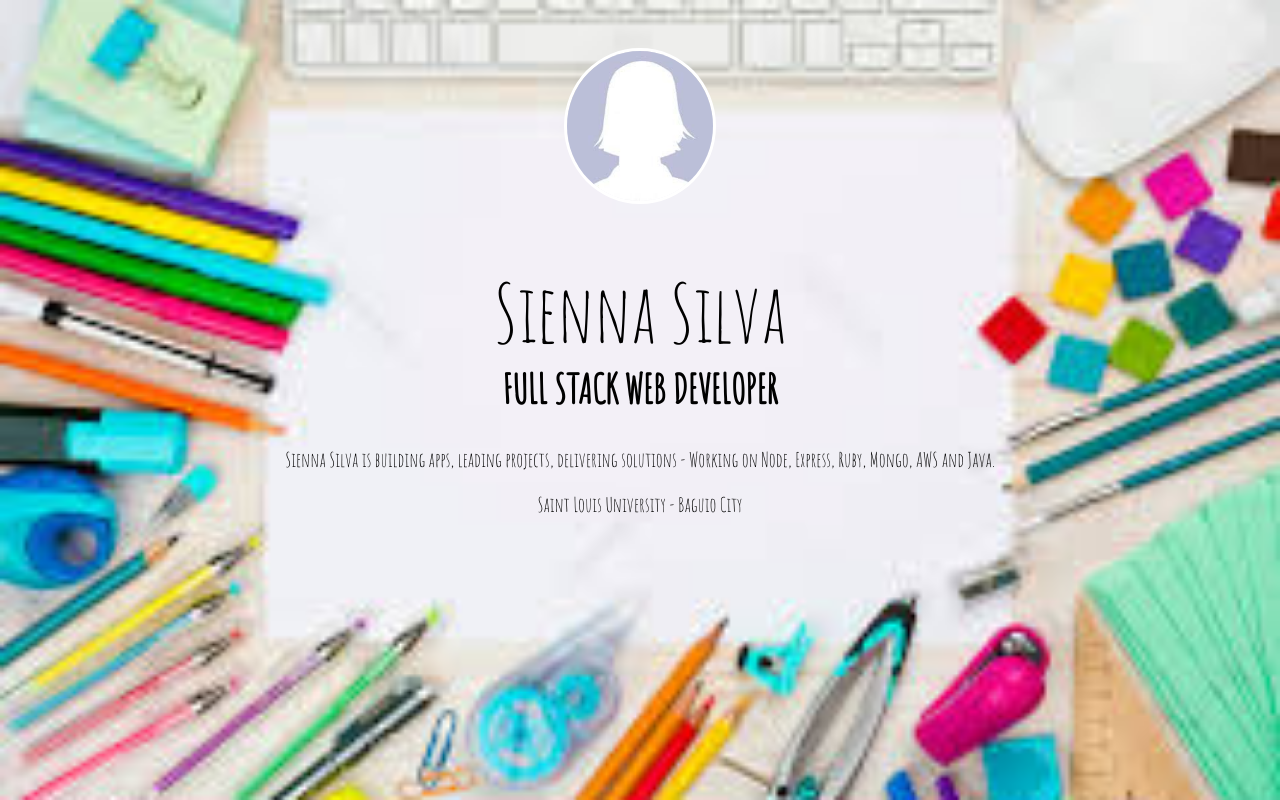
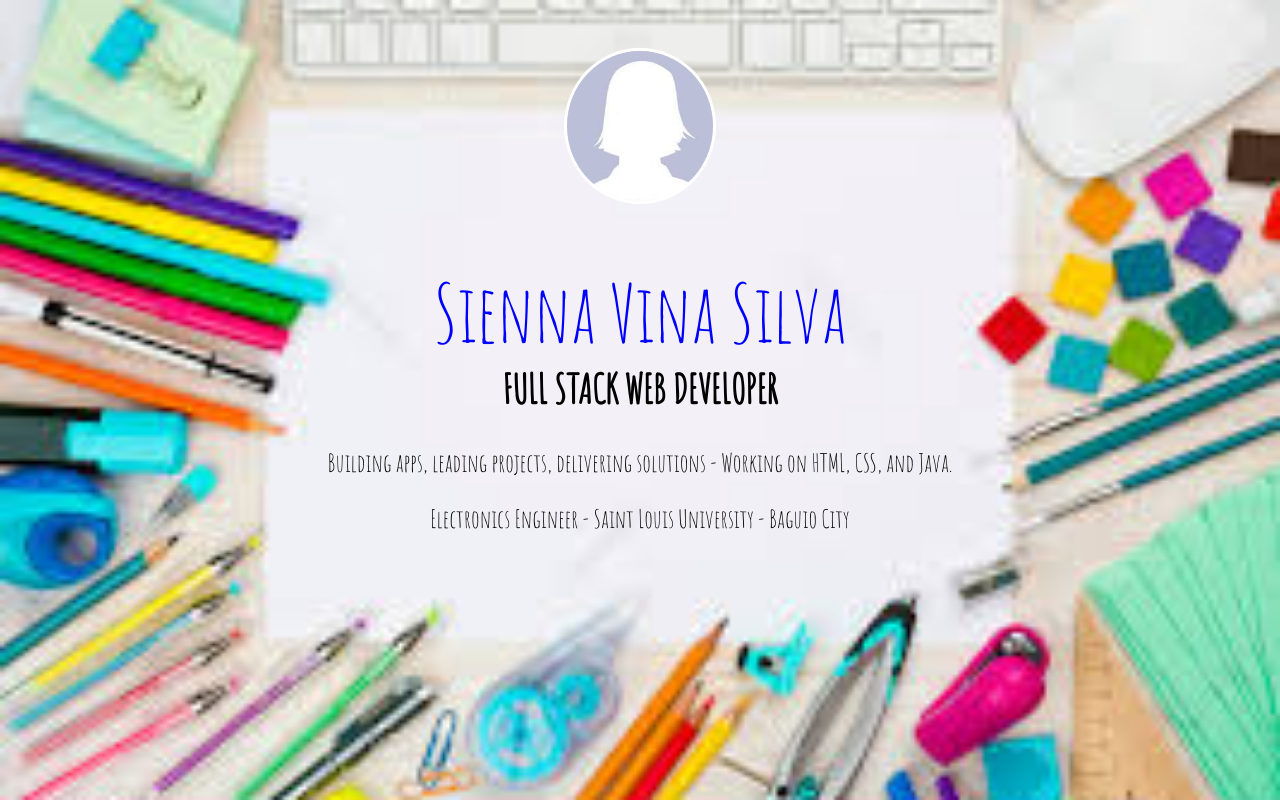
Before and after one commit to SiennaVinaSilva/Portfolio, a plain HTML site: page index.html in a window 1280 px wide. Drawn offline with Linux system fonts and the light colour scheme.

Commit message:
created portfolio project

```diff
--- a/assets/styles/style.css
+++ b/assets/styles/style.css
@@ -10,7 +10,7 @@ body {
 
 /*first */
 h1 {
-	color: black;
+	color: blue;
 	font-size: 80px;
 	font-weight: normal;
 	margin-bottom: 0;}
@@ -21,7 +21,7 @@ margin-top:0;}
 /*Third*/
 .bio {
 	color: black;
-	font-size: 20px;
+	font-size: 25px;
 }
 
 /*Fourth*/
--- a/index.html
+++ b/index.html
@@ -7,13 +7,13 @@
 </head>
 <body>
 	<img src="assets/images/two.jpeg" class="me">
-	<h1>Sienna Silva</h1>
+	<h1>Sienna Vina Silva</h1>
 	<h2>FULL STACK WEB DEVELOPER</h2>
 	<p class="bio">
-		Sienna Silva is building apps, leading projects, delivering solutions - Working on Node, Express, Ruby, Mongo, AWS and Java.
+		Building apps, leading projects, delivering solutions - Working on HTML, CSS, and Java.
 	</p>
 	<p class="bio">
-		Saint Louis University - Baguio City
+		Electronics Engineer - Saint Louis University - Baguio City
 	</p>
 </body>
 </html>
```
